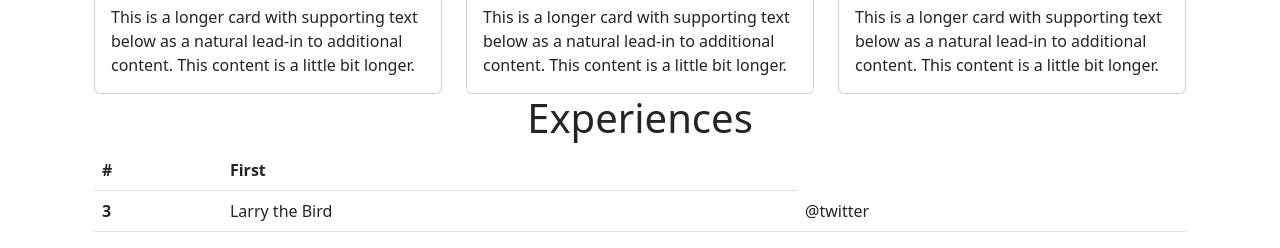
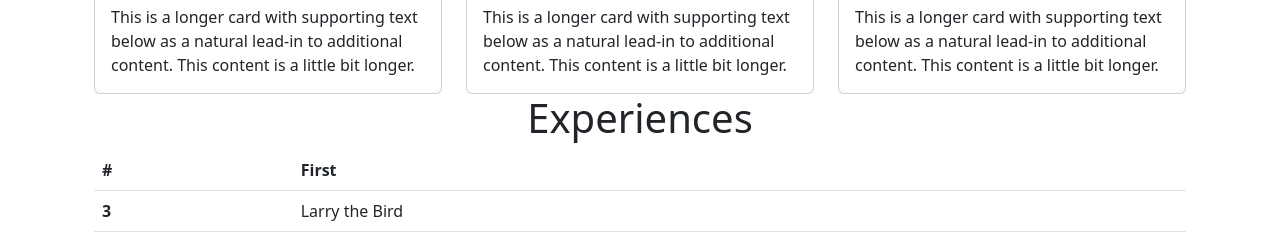
Before and after one commit to skylake28/bootstrap, a website: page index.html in a window 1280 px wide. Shown: the part 720-968 px from the top of the page. Drawn offline with nearby package versions, Linux system fonts and the light colour scheme.

Commit message:
Update index.html

```diff
--- a/index.html
+++ b/index.html
@@ -74,9 +74,9 @@
         </div>
       </div>
 
-      <div class="container-fluid">
+      <div class="container-fluid justify-content-center">
         <h1 class="text-center"> Experiences</h1>
-        <table class="table">
+        <table class="table" style="margin-right: auto; margin-left:auto;">
             <thead>
               <tr>
                 <th scope="col">#</th>
@@ -88,7 +88,6 @@
               <tr>
                 <th scope="row">3</th>
                 <td colspan="2">Larry the Bird</td>
-                <td>@twitter</td>
               </tr>
             </tbody>
           </table>
```
